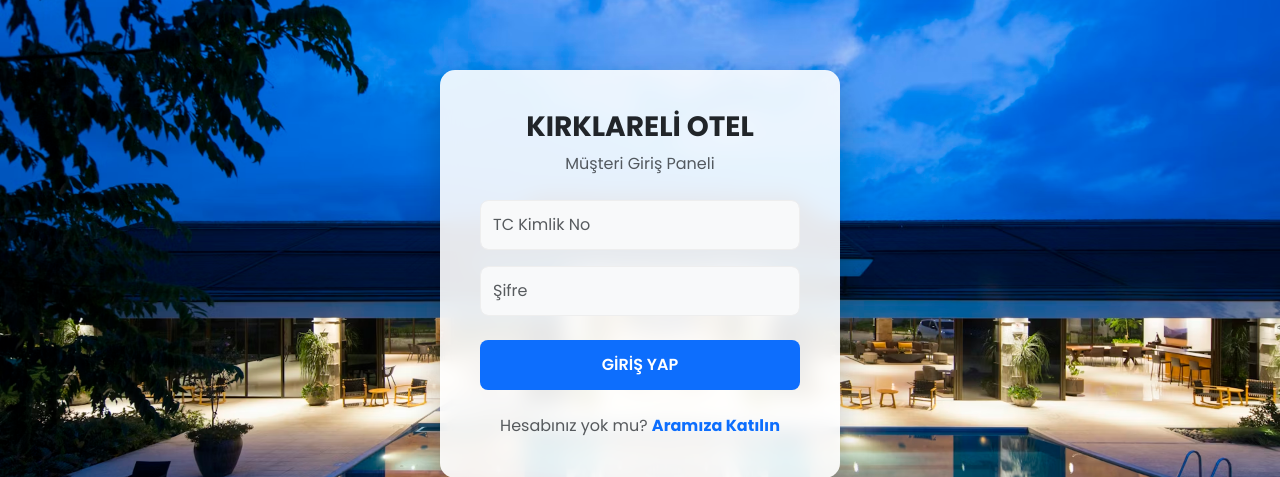
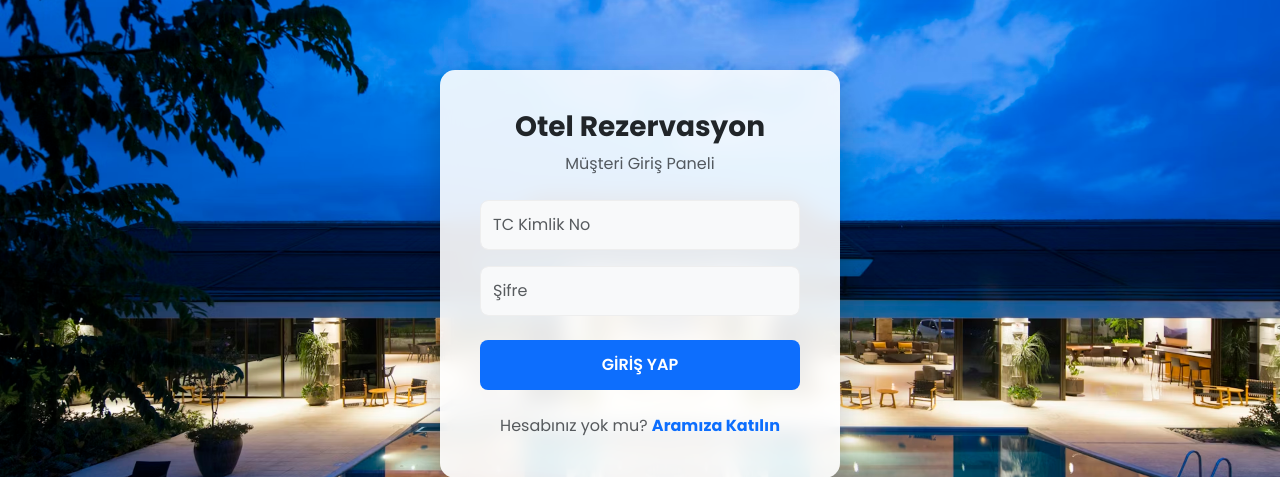
Before and after one commit to murataydogan/OtelWeb, a Flask app: page /giris in a window 1280 px wide. Shown: the part 126-603 px from the top of the page. Run offline with Flask 3, Linux system fonts and the light colour scheme; data that the repository does not hold is empty.

Commit message:
login.html

```diff
--- a/OtelWeb/templates/login.html
+++ b/OtelWeb/templates/login.html
@@ -51,7 +51,7 @@
 
 <div class="login-card">
     <div class="text-center mb-4">
-        <h3 class="fw-bold">KIRKLARELİ OTEL</h3>
+        <h3 class="fw-bold">{{ otel_adi }}</h3>
         <p class="text-muted">Müşteri Giriş Paneli</p>
     </div>
 
@@ -123,4 +123,5 @@
 </div>
 
 </body>
+
 </html>
```
